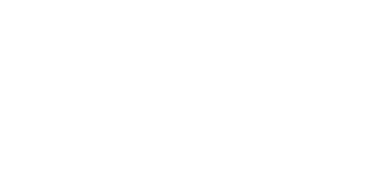
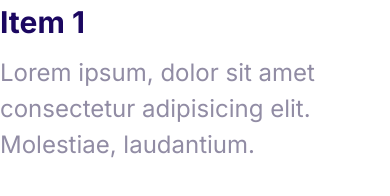
Before and after one commit to bschink/html-playground, a plain HTML site: page index.html in a window 390 px wide. Drawn offline with Linux system fonts and the light colour scheme.

Commit message:
collapsible component added

```diff
--- a/css/styles.css
+++ b/css/styles.css
@@ -537,3 +537,35 @@ a {
         margin: 0 2rem;
     }
 }
+
+/* collapsibles */
+.collapsible__header {
+    display: flex;
+    justify-content: space-between;
+}
+
+.collapsible__heading {
+    margin-top: 0;
+    font-size: 3rem;
+}
+
+.collapsible__chevron {
+    transform: rotate(90deg);
+    transition: transform 0.3s;
+}
+
+.collapsible__content {
+    max-height: 0;
+    overflow: hidden;
+    opacity: 0;
+    transition: all 0.3s;
+}
+
+.collapsible--expanded .collapsible__chevron {
+    transform: rotate(0);
+}
+
+.collapsible--expanded .collapsible__content {
+    max-height: 100vh;
+    opacity: 1;
+}
--- a/index.html
+++ b/index.html
@@ -12,8 +12,19 @@
     <link rel="stylesheet" href="css/styles.css" />
 </head>
 
-<body style="padding: 5rem">
-
+<body>
+    <div class="collapsible collapsible--expanded">
+        <header class="collapsible__header">
+            <h2 class="collapsible__heading">Item 1</h2>
+            <svg class="icon icon--white collapsible_chevron">
+                <use xlink:href="images/sprite.svg#chevron"></use>
+            </svg>
+        </header>
+        <div class="collapsible__content">
+            Lorem ipsum, dolor sit amet consectetur adipisicing elit. Molestiae, laudantium.
+        </div>
+    </div>
+    <script src="js/main.js"></script>
 </body>
 
 </html>
--- /dev/null
+++ b/js/main.js
@@ -0,0 +1,6 @@
+const collapsibles = document.querySelectorAll(".collapsible");
+collapsibles.forEach((item) =>
+    item.addEventListener("click", function () {
+        this.classList.toggle("collapsible--expanded");
+    })
+);
```
Also changed, not shown: components/collapsible.html (added, +12 -0 lines).
